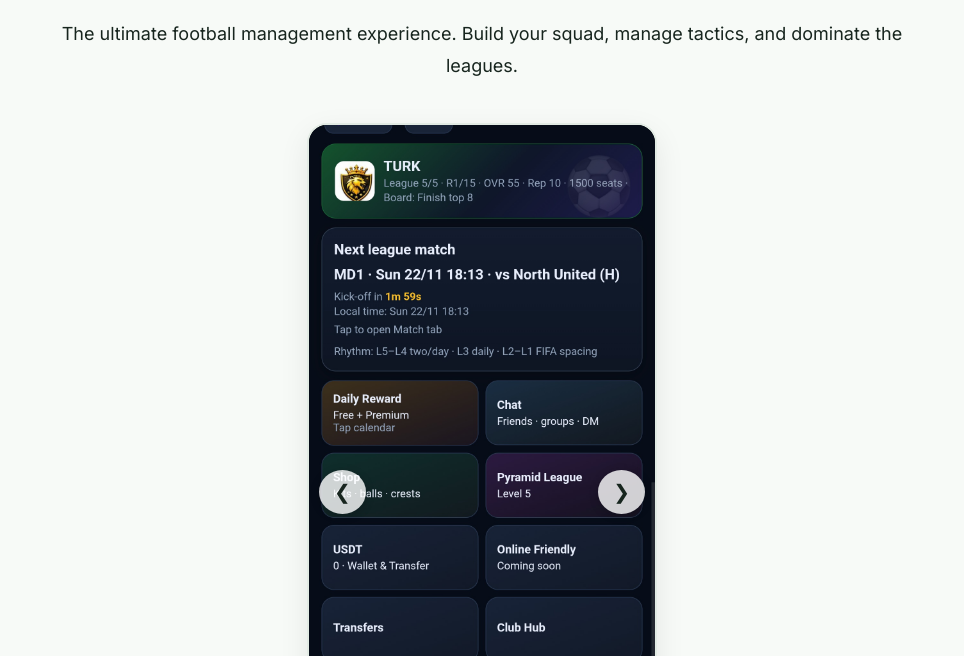
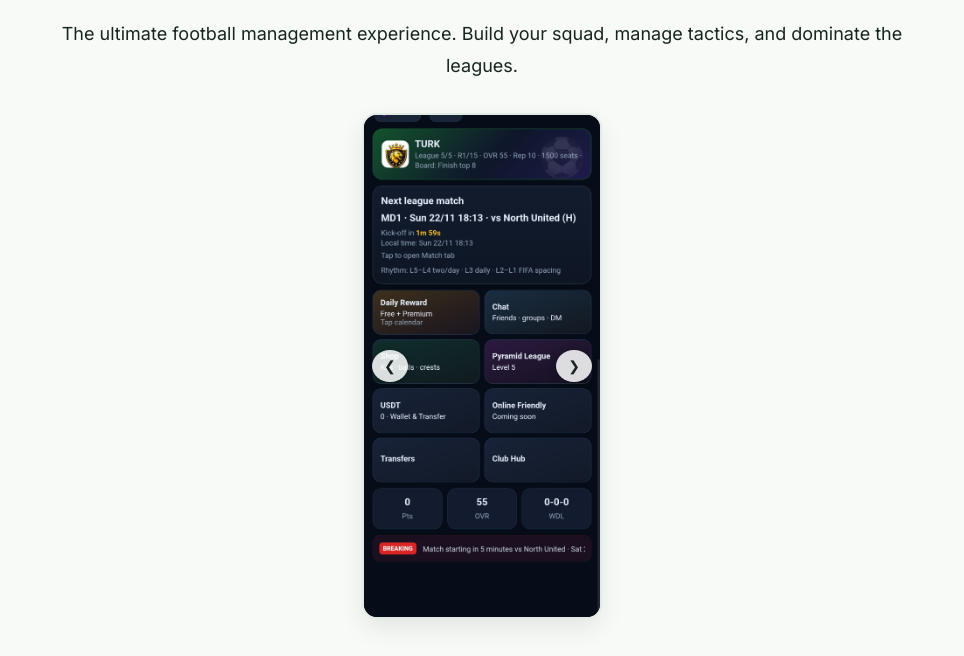
Before and after one commit to iranibabak1987/mycelor, a plain HTML site: page sfm.html in a window 1280 px wide. Shown: the part 122-778 px from the top of the page, without its empty margins (158-1122 px from the left). Drawn offline with Linux system fonts and the light colour scheme.

Commit message:
Update sfm.html

```diff
--- a/sfm.html
+++ b/sfm.html
@@ -30,14 +30,16 @@
   .logo-area img { width: 60px; height: 60px; border-radius: 12px; border: 1px solid var(--border); padding: 5px; background: white; }
   h1 { font-size: 32px; margin: 0; color: var(--text); letter-spacing: -0.04em; }
 
-  /* اسلایدر تصاویر */
-  .slider-container { position: relative; width: 100%; max-width: 350px; margin: 40px auto; overflow: hidden; border-radius: 20px; border: 2px solid var(--border); box-shadow: 0 10px 30px rgba(0,0,0,0.08); aspect-ratio: 9/19; background: #000; }
+  /* اسلایدر تصاویر (سایز بهینه شده) */
+  .slider-container { position: relative; width: 100%; max-width: 240px; margin: 30px auto; overflow: hidden; border-radius: 15px; border: 2px solid var(--border); box-shadow: 0 10px 25px rgba(0,0,0,0.08); aspect-ratio: 9/19; background: #000; }
   .slider { display: flex; transition: transform 0.4s ease-in-out; height: 100%; }
   .slider img { width: 100%; height: 100%; object-fit: cover; flex-shrink: 0; }
-  .slider-btn { position: absolute; top: 50%; transform: translateY(-50%); background: rgba(255,255,255,0.8); color: var(--text); border: none; font-size: 20px; padding: 10px 15px; cursor: pointer; border-radius: 50%; z-index: 10; transition: 0.3s; box-shadow: 0 2px 10px rgba(0,0,0,0.2); }
+
+  /* دکمه‌های اسلایدر (سایز بهینه شده) */
+  .slider-btn { position: absolute; top: 50%; transform: translateY(-50%); background: rgba(255,255,255,0.85); color: var(--text); border: none; font-size: 14px; padding: 8px 12px; cursor: pointer; border-radius: 50%; z-index: 10; transition: 0.3s; box-shadow: 0 2px 10px rgba(0,0,0,0.2); }
   .slider-btn:hover { background: var(--green); color: white; }
-  .prev { left: 10px; }
-  .next { right: 10px; }
+  .prev { left: 8px; }
+  .next { right: 8px; }
 
   /* محتوا */
   h2 { color: var(--text); font-size: 24px; margin-top: 40px; border-bottom: 1px solid var(--border); padding-bottom: 10px; }
```
